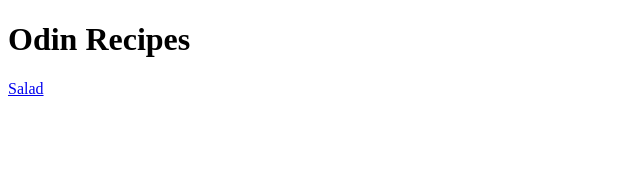
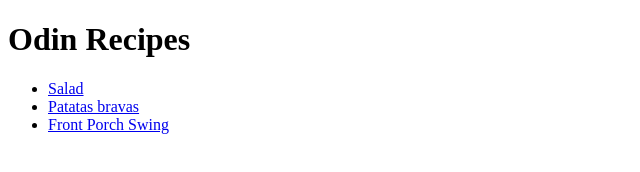
Before and after one commit to kylesinlynn/odin-recipes, a plain HTML site: page index.html in a window 1280 px wide. Shown: the whole page, without its empty margins (0-640 px from the left). Drawn offline with Linux system fonts and the light colour scheme.

Commit message:
created links for Front Porch Swing and Patatas Bravas

```diff
--- a/index.html
+++ b/index.html
@@ -7,6 +7,10 @@
 </head>
 <body>
 	<h1>Odin Recipes</h1>
-	<a href="recipes/salad.html">Salad</a>
+	<ul>
+		<li><a href="recipes/salad.html">Salad</a></li>
+		<li><a href="recipes/patatas_bravas.html">Patatas bravas</a></li>
+		<li><a href="recipes/front_porch_swing.html">Front Porch Swing</a></li>
+	</ul>
 </body>
 </html>
```
